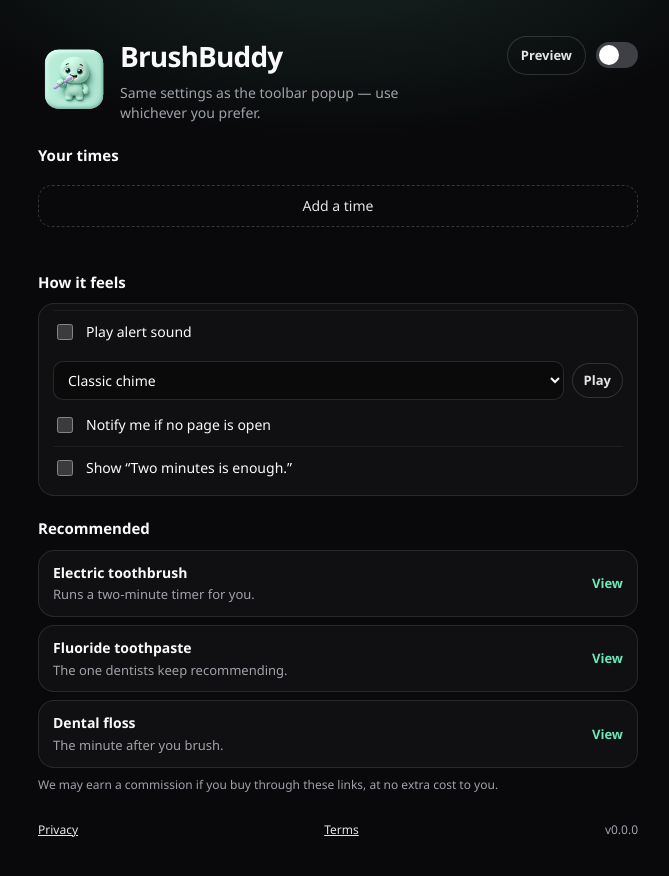
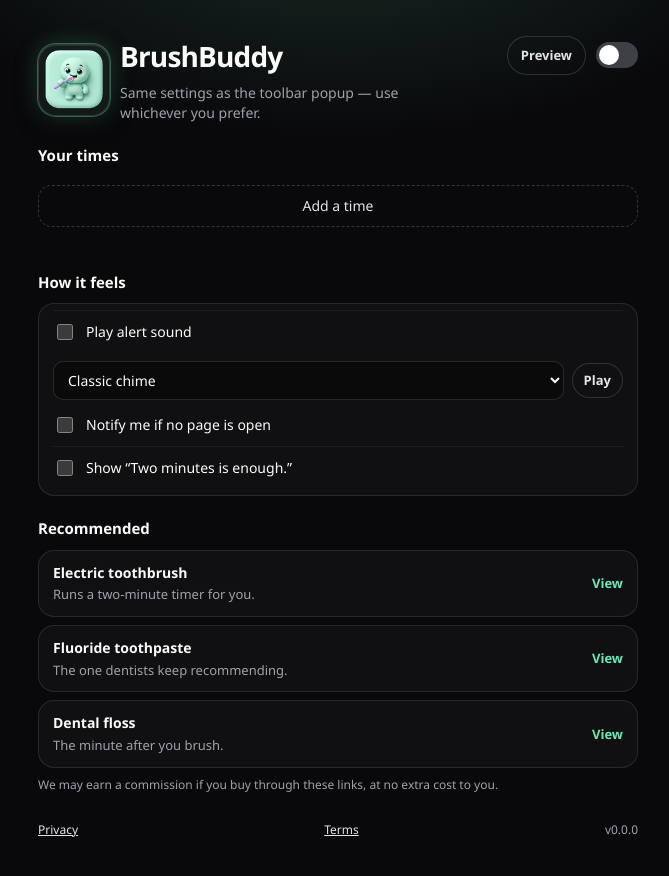
Before and after one commit to webdevuk1/brushbuddy, a browser extension: page options/options.html in a window 1280 px wide. Shown: the whole page, without its empty margins (302-971 px from the left). Drawn offline with Linux system fonts and the light colour scheme.

Commit message:
Add mint glow and depth styling to hero and popup logos.
EOF

Co-authored-by: Cursor <cursoragent@cursor.com>

```diff
--- a/docs/site.css
+++ b/docs/site.css
@@ -68,6 +68,23 @@ h1 { font-size: 28px; letter-spacing: -0.03em; }
   border-radius: 18px;
   object-fit: cover;
   flex-shrink: 0;
+  background: color-mix(in srgb, var(--mint) 8%, transparent);
+  border: 1px solid rgba(255, 255, 255, 0.12);
+  box-shadow:
+    inset 0 1px 0 rgba(255, 255, 255, 0.08),
+    0 0 0 1px color-mix(in srgb, var(--mint) 35%, transparent),
+    0 0 24px color-mix(in srgb, var(--mint) 22%, transparent),
+    0 8px 24px rgba(0, 0, 0, 0.45);
+  transition: transform 160ms ease, box-shadow 160ms ease;
+}
+
+.hero-buddy:hover {
+  transform: scale(1.02);
+  box-shadow:
+    inset 0 1px 0 rgba(255, 255, 255, 0.1),
+    0 0 0 1px color-mix(in srgb, var(--mint) 50%, transparent),
+    0 0 32px color-mix(in srgb, var(--mint) 32%, transparent),
+    0 10px 28px rgba(0, 0, 0, 0.5);
 }
 
 .hero-actions { display: flex; align-items: center; gap: 10px; flex-shrink: 0; }
--- a/options/options.css
+++ b/options/options.css
@@ -20,6 +20,23 @@ h1 { font-size: 28px; letter-spacing: -0.03em; }
   border-radius: 18px;
   object-fit: cover;
   flex-shrink: 0;
+  background: color-mix(in srgb, var(--mint) 8%, transparent);
+  border: 1px solid rgba(255, 255, 255, 0.12);
+  box-shadow:
+    inset 0 1px 0 rgba(255, 255, 255, 0.08),
+    0 0 0 1px color-mix(in srgb, var(--mint) 35%, transparent),
+    0 0 24px color-mix(in srgb, var(--mint) 22%, transparent),
+    0 8px 24px rgba(0, 0, 0, 0.45);
+  transition: transform 160ms ease, box-shadow 160ms ease;
+}
+
+.hero-buddy:hover {
+  transform: scale(1.02);
+  box-shadow:
+    inset 0 1px 0 rgba(255, 255, 255, 0.1),
+    0 0 0 1px color-mix(in srgb, var(--mint) 50%, transparent),
+    0 0 32px color-mix(in srgb, var(--mint) 32%, transparent),
+    0 10px 28px rgba(0, 0, 0, 0.5);
 }
 
 .buddies {
```
Also changed, not shown: popup/popup.css (+14 -0 lines).
